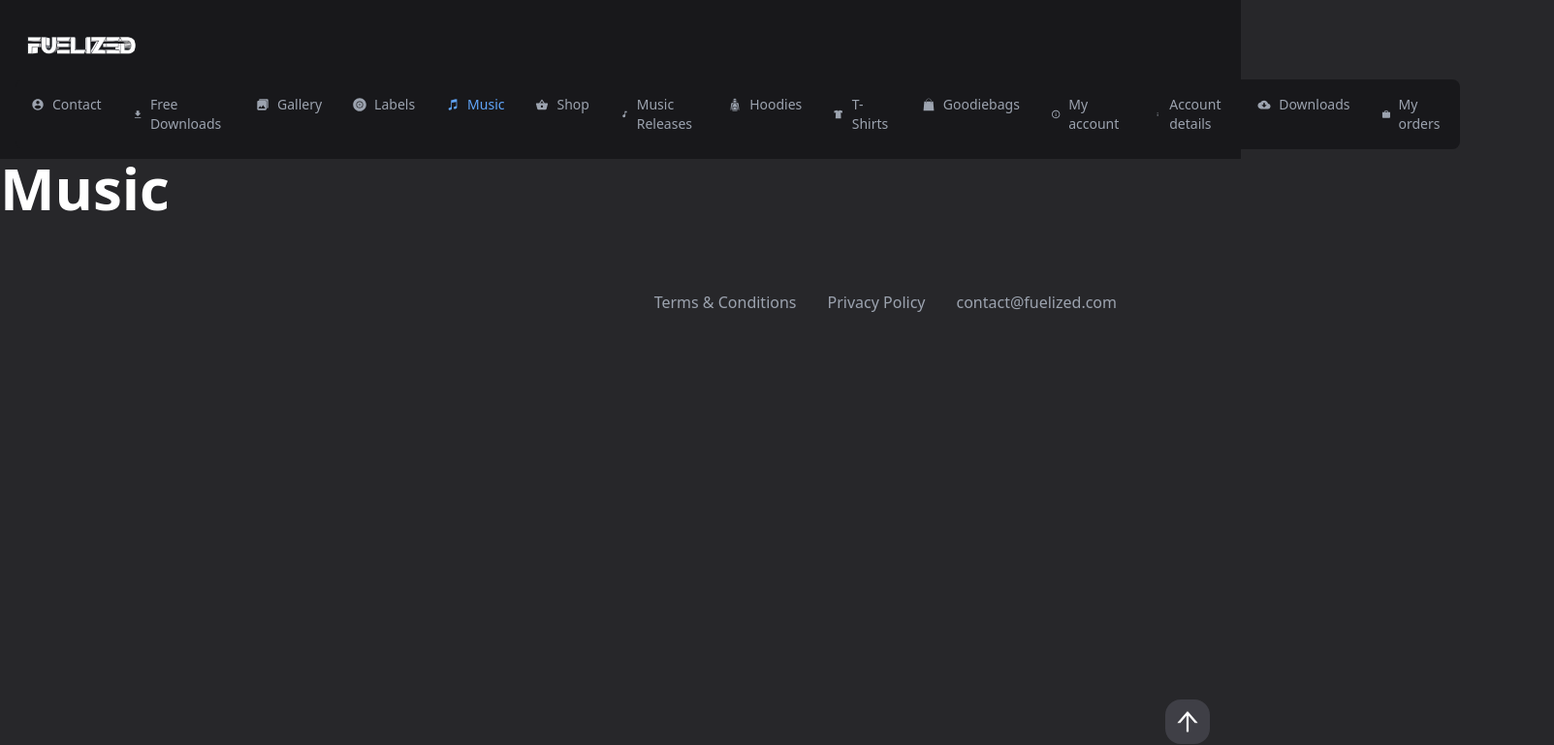
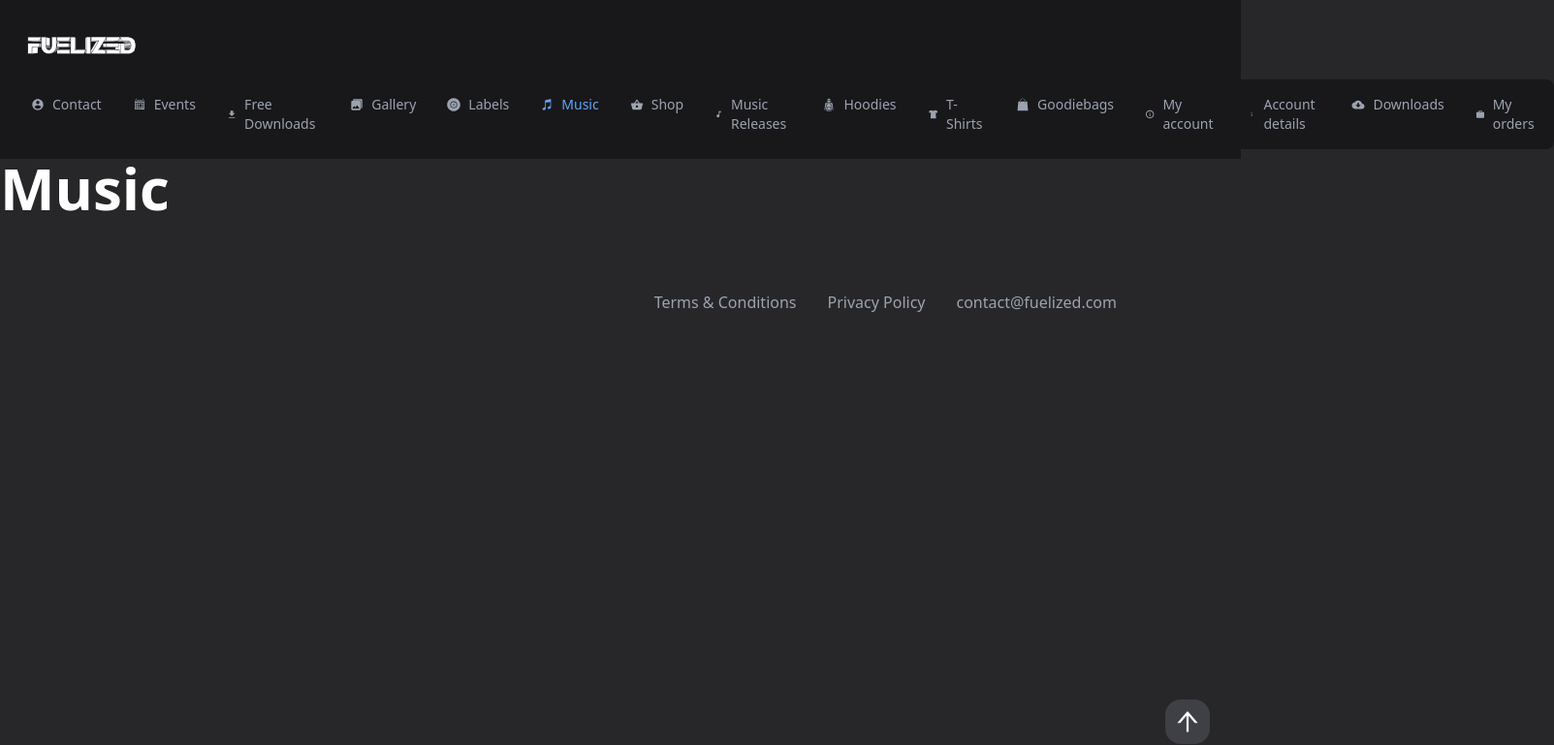
Before and after one commit to FUELIZED/FuelizedWebshopReact, a React (Vite) app: page /music in a window 1280 px wide. Shown: the top 769 px of the page at 97% size, 1603 px wide, since content can reach past the window. Built offline with nearby package versions, Linux system fonts and the light colour scheme.

Commit message:
Events page (Icon, page, routing)
- Added the calendar icon
- Added the page (events.jsx)
- Added the routing from the page

```diff
--- a/src/App.jsx
+++ b/src/App.jsx
@@ -17,6 +17,7 @@ import { Downloads } from './pages/Downloads.jsx'
 import { Myorders } from './pages/Myorders.jsx'
 import { Termsandconditions } from './pages/Termsandconditions.jsx'
 import { Privacypolicy } from './pages/Privacypolicy.jsx'
+import { Events } from './pages/Events.jsx'
 import { NotFound } from './pages/NotFound.jsx'
 
 document.title = "Fuelized";
@@ -41,6 +42,7 @@ function App() {
       <Route path="/myorders" element={<Myorders/>} />
       <Route path="/termsandconditions" element={<Termsandconditions/>} />
       <Route path="/privacypolicy" element={<Privacypolicy/>} />
+      <Route path="/events" element={<Events/>} />
       <Route path="*" element={<NotFound />} />
     </Routes>
   )
--- /dev/null
+++ b/src/pages/Events.jsx
@@ -0,0 +1,17 @@
+import { Nav } from './components/Nav.jsx';
+import { Footer } from './components/Footer.jsx';
+import { BackToTop } from './components/BackToTop.jsx';
+
+export const Events = () => {
+    return (
+        <>
+            <Nav active="events"/>
+            <h1 className='pb-12 font-semibold text-6xl'>Events</h1>
+            <div className='relative bottom-0'>
+                        <Footer />
+            </div>
+            <BackToTop />
+        </>
+
+    )
+};
--- a/src/pages/components/Nav.jsx
+++ b/src/pages/components/Nav.jsx
@@ -1,7 +1,7 @@
 import { Link } from "react-router-dom"
 import {IoMdPhotos, IoIosMusicalNotes, IoMdBasket, IoMdDownload, IoMdContact, IoMdMusicalNote, IoMdShirt, IoMdInformationCircleOutline, IoMdInformation, IoMdCloudDownload, IoMdBriefcase} from "react-icons/io"
 import {FaRecordVinyl} from "react-icons/fa"
-import {GiHoodie, GiShoppingBag} from "react-icons/gi"
+import {GiHoodie, GiShoppingBag, GiCalendar} from "react-icons/gi"
 
 export const Nav = (arg) => {
     const navStyle = `block py-2 pl-3 pr-4 bg-blue-700 rounded md:bg-transparent md:p-0 flex gap-2 place-items-center`
@@ -19,6 +19,8 @@ export const Nav = (arg) => {
     const accountdetailsIcon = <IoMdInformation className={`${arg.active === "accountdetails" ? "fill-blue-400": "fill-gray-400"}`}/>
     const downloadsIcon = <IoMdCloudDownload className={`${arg.active === "downloads" ? "fill-blue-400": "fill-gray-400"}`}/>
     const myordersIcon = <IoMdBriefcase className={`${arg.active === "myorders" ? "fill-blue-400": "fill-gray-400"}`}/>
+    const eventsIcon = <GiCalendar className={`${arg.active === "events" ? "fill-blue-400": "fill-gray-400"}`}/>
+
 
     return (
         <nav id="navbartop" className="bg-zinc-900 border-zinc-200 px-2 sm:px-4 py-2.5">
@@ -36,6 +38,11 @@ export const Nav = (arg) => {
                     <li>
                         <Link to="/contact" className={`${navStyle} ${arg.active === "contact" ? "text-blue-400": "text-gray-400"}`}>
                             {contactIcon}Contact
+                        </Link>
+                    </li>
+                    <li>
+                        <Link to="/events" className={`${navStyle} ${arg.active === "events" ? "text-blue-400": "text-gray-400"}`}>
+                            {eventsIcon}Events
                         </Link>
                     </li>
                     <li>
```
